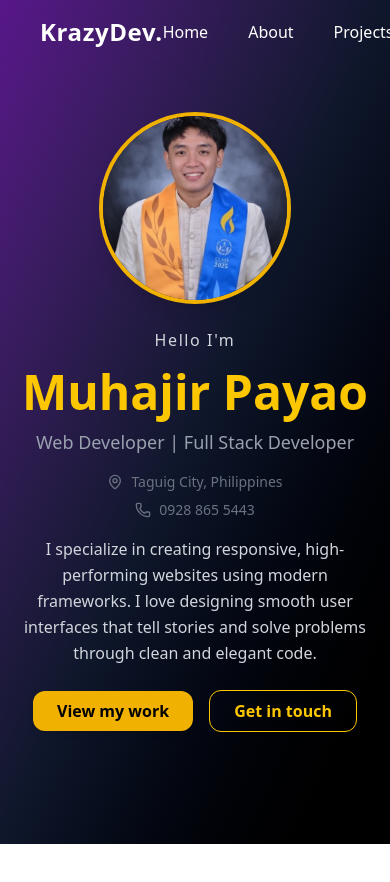
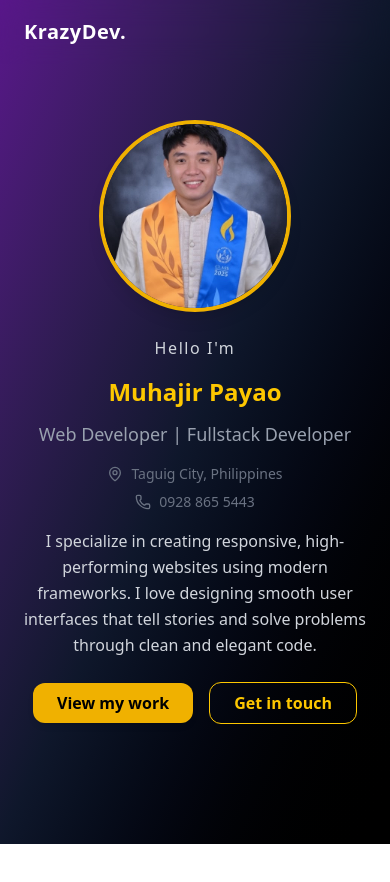
Before and after one commit to muhajirpayao/portfolio-react, a React (Vite) app: page / in a window 390 px wide. Shown: the top 882 px of the page. Built offline with nearby package versions, Linux system fonts and the light colour scheme.

Commit message:
home responsiveness

```diff
--- a/src/home/Home.jsx
+++ b/src/home/Home.jsx
@@ -1,7 +1,10 @@
 import react from '../assets/react.svg';
-import { Mail, Github, MapPin, Phone, Twitter, Facebook } from "lucide-react";
+import hero from '../assets/hero.jpg';
+import html from '../assets/html.png';
+import { Mail, Github, MapPin, Phone, Twitter, Facebook  } from "lucide-react";
 import { motion } from "framer-motion";
 import { useEffect, useState } from "react";
+
 
 const Home = () => {
     const [isScrolled, setIsScrolled] = useState(false);
@@ -19,24 +22,30 @@ const Home = () => {
 
             {/* Navbar */}
             <header
-                className={`fixed top-0 z-50 w-full px-10 flex items-center justify-between h-16 backdrop-blur-md transition-all duration-500 ${isScrolled ? "bg-black/70 shadow-md" : "bg-transparent"
+  className={`fixed top-0 z-50 w-full px-6 md:px-10 flex items-center justify-between h-16 backdrop-blur-md transition-all duration-500 ${
+    isScrolled ? "bg-black/70 shadow-md" : "bg-transparent"
   }`}
 >
-                <h1 className="text-white font-bold text-2xl tracking-wide">
+  {/* Logo */}
+  <h1 className="text-white font-bold text-xl sm:text-2xl tracking-wide">
     KrazyDev.
   </h1>
 
-                <nav>
-                    <ul className="flex space-x-10 text-white cursor-pointer">
+  {/* Desktop Navigation (hidden on mobile) */}
+  <nav className="hidden md:flex">
+    <ul className="flex space-x-10 text-white cursor-pointer font-medium">
       <li className="hover:text-yellow-400 transition-colors duration-300">
         <a href="#home">Home</a>
       </li>
+
       <li className="hover:text-yellow-400 transition-colors duration-300">
         <a href="#about">About</a>
       </li>
+
       <li className="hover:text-yellow-400 transition-colors duration-300">
         <a href="#projects">Projects</a>
       </li>
+
       <li className="hover:text-yellow-400 transition-colors duration-300">
         <a href="#contact">Contact</a>
       </li>
@@ -59,7 +68,7 @@ const Home = () => {
                     className="w-48 h-48 rounded-full overflow-hidden shadow-lg border-4 border-yellow-500"
                 >
                     <img
-                        src="/src/assets/hero.jpg"
+                        src={hero}
                         alt="hero"
                         className="w-full h-full object-cover hover:scale-110 transition-transform duration-500"
                     />
@@ -72,11 +81,12 @@ const Home = () => {
                     className="mt-6"
                 >
                     <p className="text-gray-300 tracking-widest">Hello I'm</p>
-                    <h1 className="text-5xl font-extrabold text-yellow-400 mt-4 mb-3">
+ <h1 className="text-2xl sm:text-3xl md:text-5xl lg:text-6xl font-extrabold text-yellow-400 mt-4 mb-3">
   Muhajir Payao
 </h1>
+
                     <h3 className="text-gray-400 text-lg mb-4">
-                        Web Developer | Full Stack Developer
+                        Web Developer | Fullstack Developer
                     </h3>
 
                     {/* Location and Phone Info */}
```
Lines whose indentation alone changed are shown as unchanged.
